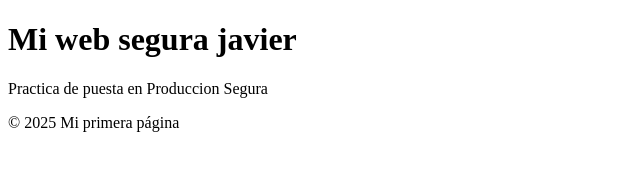
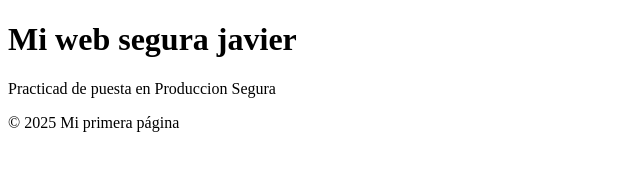
Before and after one commit to javier132006/PPS, a plain HTML site: page index.html in a window 1280 px wide. Shown: the full height of the page, 0-640 px from the left. Drawn offline with Linux system fonts and the light colour scheme.

Commit message:
Mejora offline

```diff
--- a/index.html
+++ b/index.html
@@ -7,7 +7,7 @@
 </head>
 <body>
 		<h1>Mi web segura javier</h1>
-		<p>Practica de puesta en Produccion Segura</p>
+		<p>Practicad de puesta en Produccion Segura</p>
 
 	<footer>
 		<p>&copy; 2025 Mi primera página</p>
```
